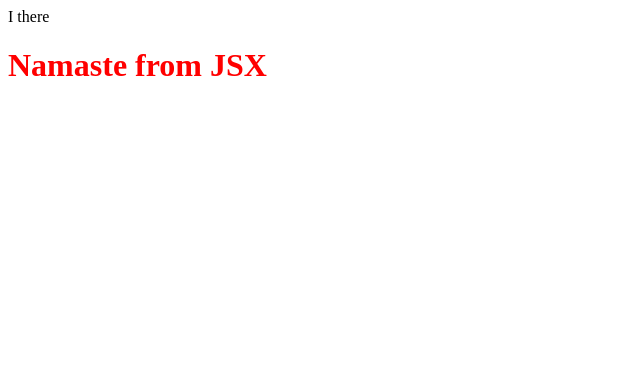
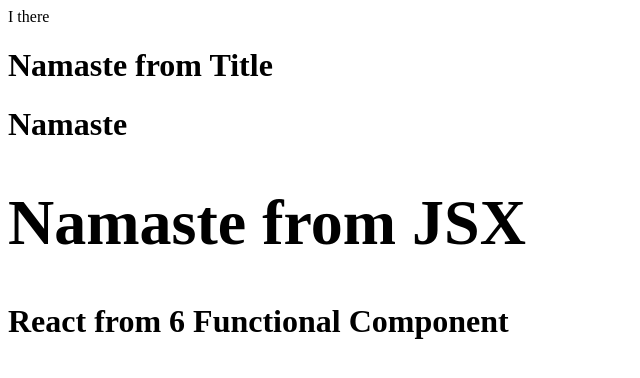
Before and after one commit to HKG102/Namaste-React, a React (Vite) app: page / in a window 1280 px wide. Shown: the top 378 px of the page, without its empty margins (0-640 px from the left). Built offline with nearby package versions, Linux system fonts and the light colour scheme.

Commit message:
Functional Component

```diff
--- a/App.js
+++ b/App.js
@@ -1,14 +1,37 @@
-import React from "react";
-import  ReactDOM  from "react-dom/client";
-
-// React.createElement => ReactElement-JS Object => HTMLElement(render)
-
-const heading = React.createElement("h1", {id: "heading"}, "Hi this is Heading.");
-console.log(heading);
-// JSX (transpiled before it reaches the JS Engine) - PARCEL transpiled it, using package Babel
+import React, { Component } from "react";
+import ReactDOM from "react-dom/client";
 
 // JSX => React.createElement => ReactElement-JS Object => HTMLElement(render)
-const jsxHeading = <h1 id="heading">Namaste from JSX</h1>;
-console.log(jsxHeading);// both heading and jsxHeading are same.
+
+// React Element
+const jsxHeading = (
+<h1 className="head">Namaste from JSX</h1>
+);
+
+//React Component type:
+// 1. Class Based Component - OLD way
+// 2. Funtional component - NEW way
+
+
+// Functional Component (rturn a react eleement)
+
+const num = 6;
+
+const Title = () => (
+    <h1 className="head">Namaste from Title</h1>
+);
+
+const HeadingComponent = () => (
+    <div id="container">
+        <Title />
+        <h1>Namaste {jsxHeading}  React from {num} Functional Component </h1>
+    </div>
+);
+
+// const HeadingComponent2 = () => (
+//     <h1 className="heading">Namaste React from Functional Component </h1>
+// );
+
 const root = ReactDOM.createRoot(document.getElementById("root"));
-root.render(jsxHeading);
+// root.render(jsxHeading); //render react element
+root.render(<HeadingComponent/>); // render functional component
```
